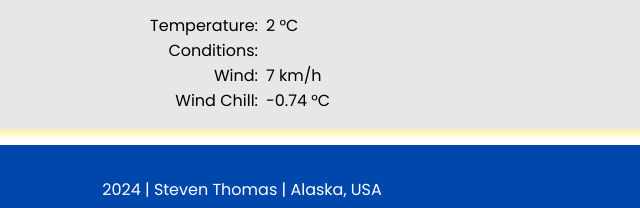
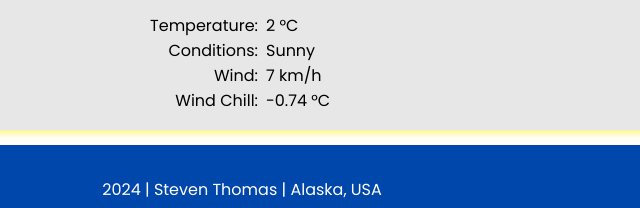
Before and after one commit to dos54/wdd131, a plain HTML site: page place.html in a window 1280 px wide. Shown: the part 1408-1616 px from the top of the page, 398-1038 px from the left. Drawn offline with Linux system fonts and the light colour scheme.

Commit message:
Finished place.html

```diff
--- a/place.html
+++ b/place.html
@@ -59,7 +59,7 @@
             <div class="card-content">
                 <ul>
                     <li class="aligned-list"><span class="label">Temperature:</span><span class="data"><span id="temperature">2</span> °C</span></li>
-                    <li class="aligned-list"><span class="label">Conditions:</span><span class="data" id="conditions"></span></li>
+                    <li class="aligned-list"><span class="label">Conditions:</span><span class="data" id="conditions">Sunny</span></li>
                     <li class="aligned-list"><span class="label">Wind:</span><span class="data"><span id="wind-speed">7</span> km/h</span></li>
                     <li class="aligned-list"><span class="label">Wind Chill:</span><span class="data"><span id="wind-chill"></span> °C</span></li>
                 </ul>
```
